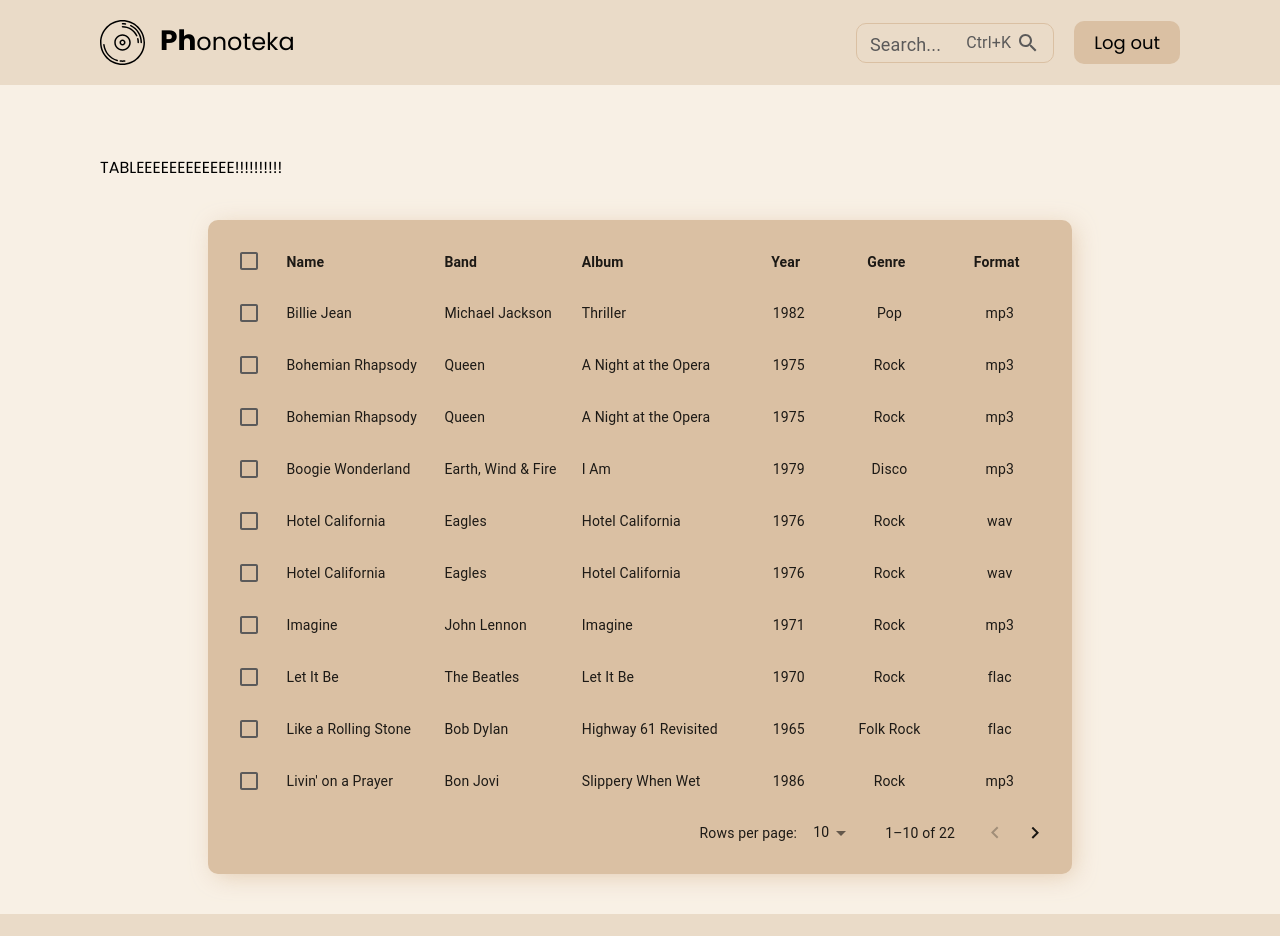
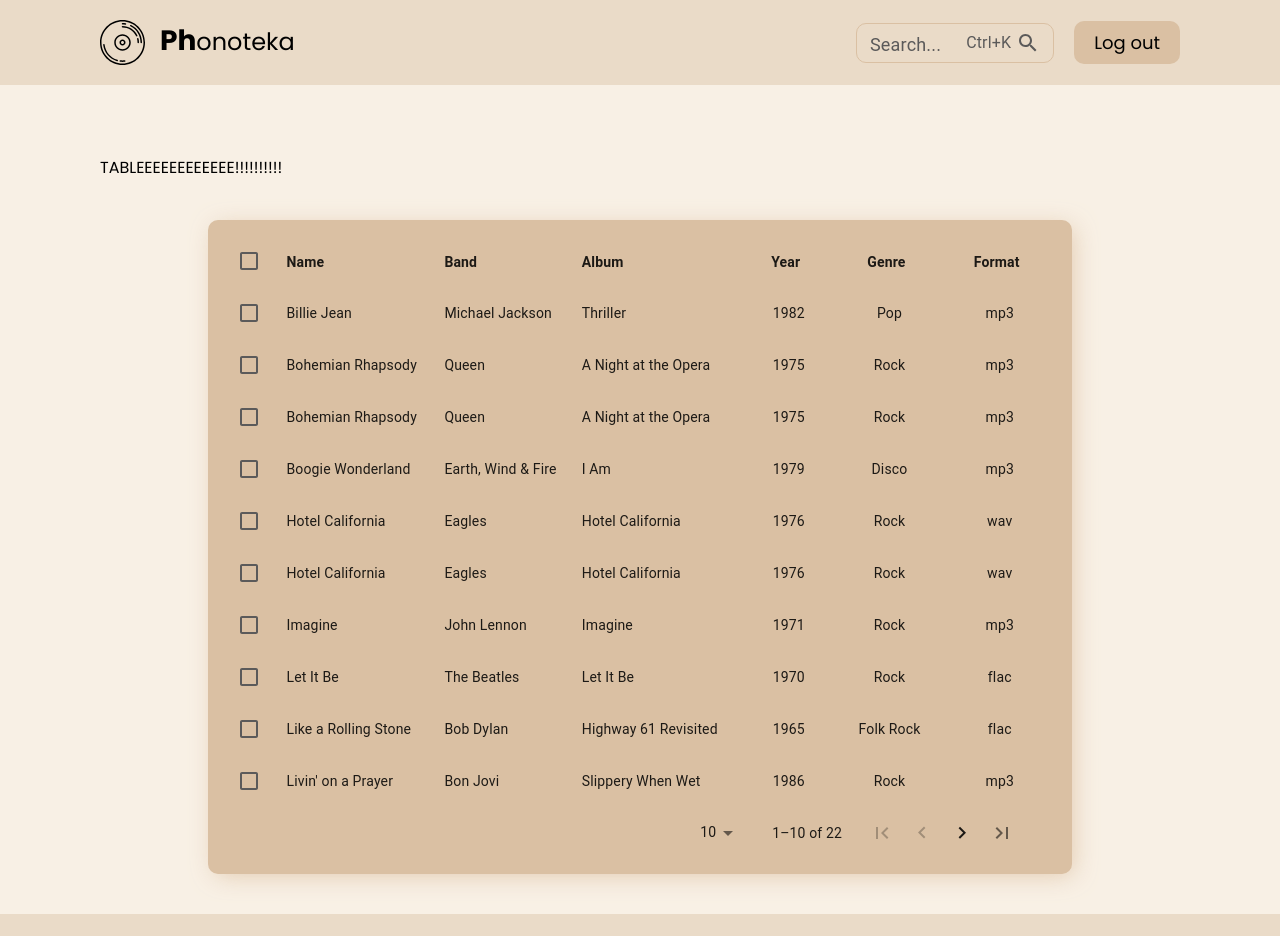
Before and after one commit to coderEverFirst/phonoteka, a React (Vite) app in the folder packages/client/: page / in a window 1280 px wide. Shown: the top 936 px of the page. Built offline with nearby package versions, Linux system fonts and the light colour scheme.

Commit message:
minor fix

```diff
--- a/packages/client/src/components/Table/MainTable.tsx
+++ b/packages/client/src/components/Table/MainTable.tsx
@@ -1,5 +1,5 @@
 import React, { useState, useEffect } from 'react'
-import { Table, TablePagination } from '@mui/material'
+import { Table } from '@mui/material'
 
 import TeableHeadContent from './TableHeadContent/TableHeadContent'
 import TableBodyContent from './TableBodyContent/TableBodyContent'
@@ -7,7 +7,10 @@ import TableBodyContent from './TableBodyContent/TableBodyContent'
 import { ETableSort } from '../../variables/eNums'
 import { rowsData, IRowData } from '../../variables/testFetchData'
 
-import { MainTableContainer } from '../UI/MuiUI/MainTableContainer/MainTableContainer.styled'
+import {
+  MainTableContainer,
+  MainTablePagination,
+} from '../UI/MuiUI/MainTableContainer/MainTableContainer.styled'
 import { useMainTable } from './useMainTable'
 
 const MainTable = () => {
@@ -59,14 +62,17 @@ const MainTable = () => {
           />
           <TableBodyContent tableRowData={tableRowData} />
         </Table>
-        <TablePagination
-          rowsPerPageOptions={[5, 10, 15, 20, rowsData.length]}
+        <MainTablePagination
+          rowsPerPageOptions={[10, 15, 20, 50, rowsData.length]}
           component="div"
           count={rowsData.length}
           rowsPerPage={rowsPerPage}
           page={page}
           onPageChange={handlePageChange}
           onRowsPerPageChange={handleRowsPerPageChange}
+          labelRowsPerPage={null}
+          showFirstButton={true}
+          showLastButton={true}
         />
       </MainTableContainer>
     </>
--- a/packages/client/src/components/UI/MuiUI/MainTableContainer/MainTableContainer.styled.ts
+++ b/packages/client/src/components/UI/MuiUI/MainTableContainer/MainTableContainer.styled.ts
@@ -1,5 +1,5 @@
 import styled from '@emotion/styled'
-import { TableBody, TableContainer, TableHead } from '@mui/material'
+import { TableBody, TableContainer, TableHead, TablePagination } from '@mui/material'
 import {
   MAIN_BLUE_COLOR,
   MAIN_DARKCREAM_COLOR,
@@ -77,3 +77,9 @@ export const MainTableBody = styled(TableBody)({
     },
   },
 })
+
+export const MainTablePagination = styled(TablePagination)({
+  '& .MuiTablePagination-toolbar': {
+    paddingRight: '35px',
+  },
+})
```
